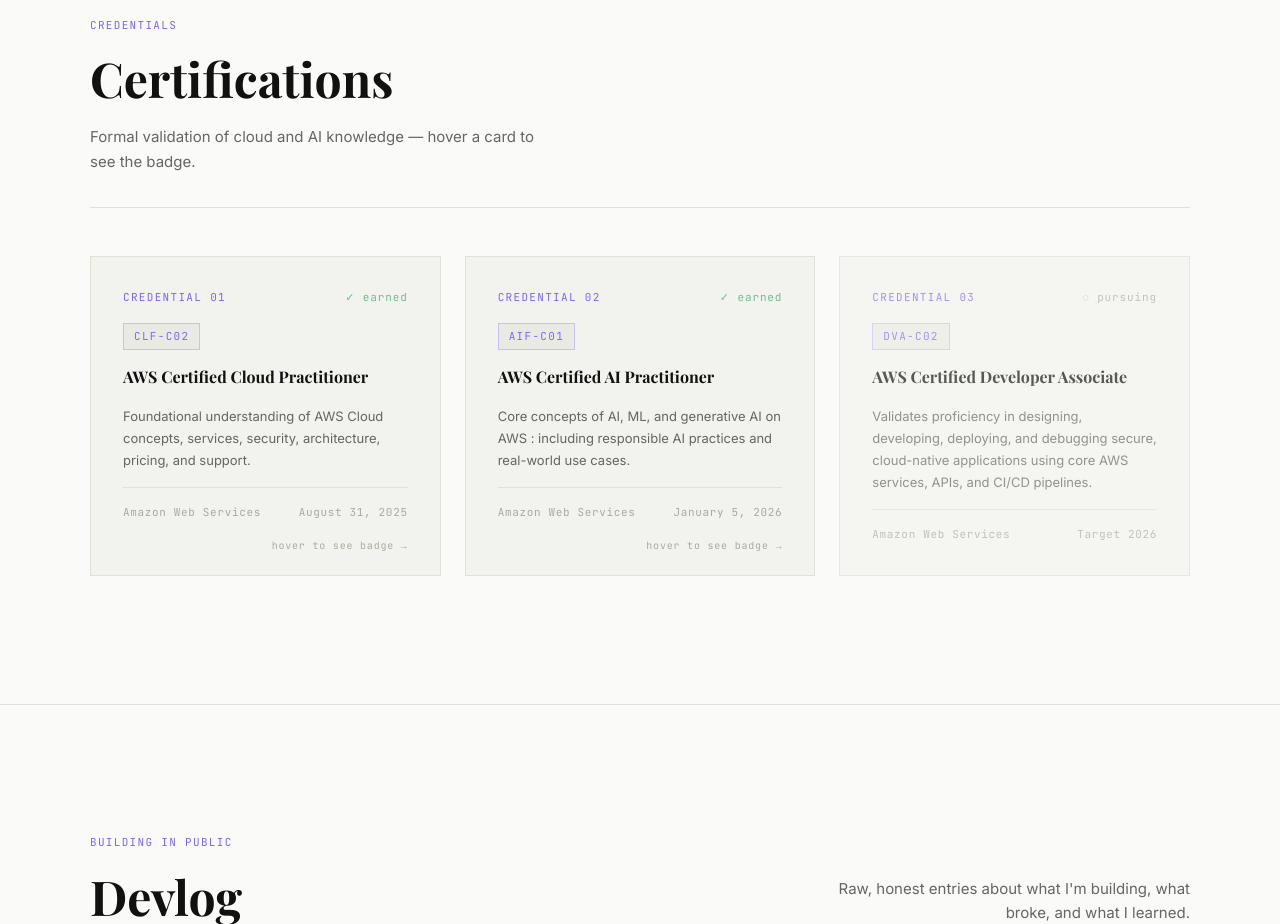
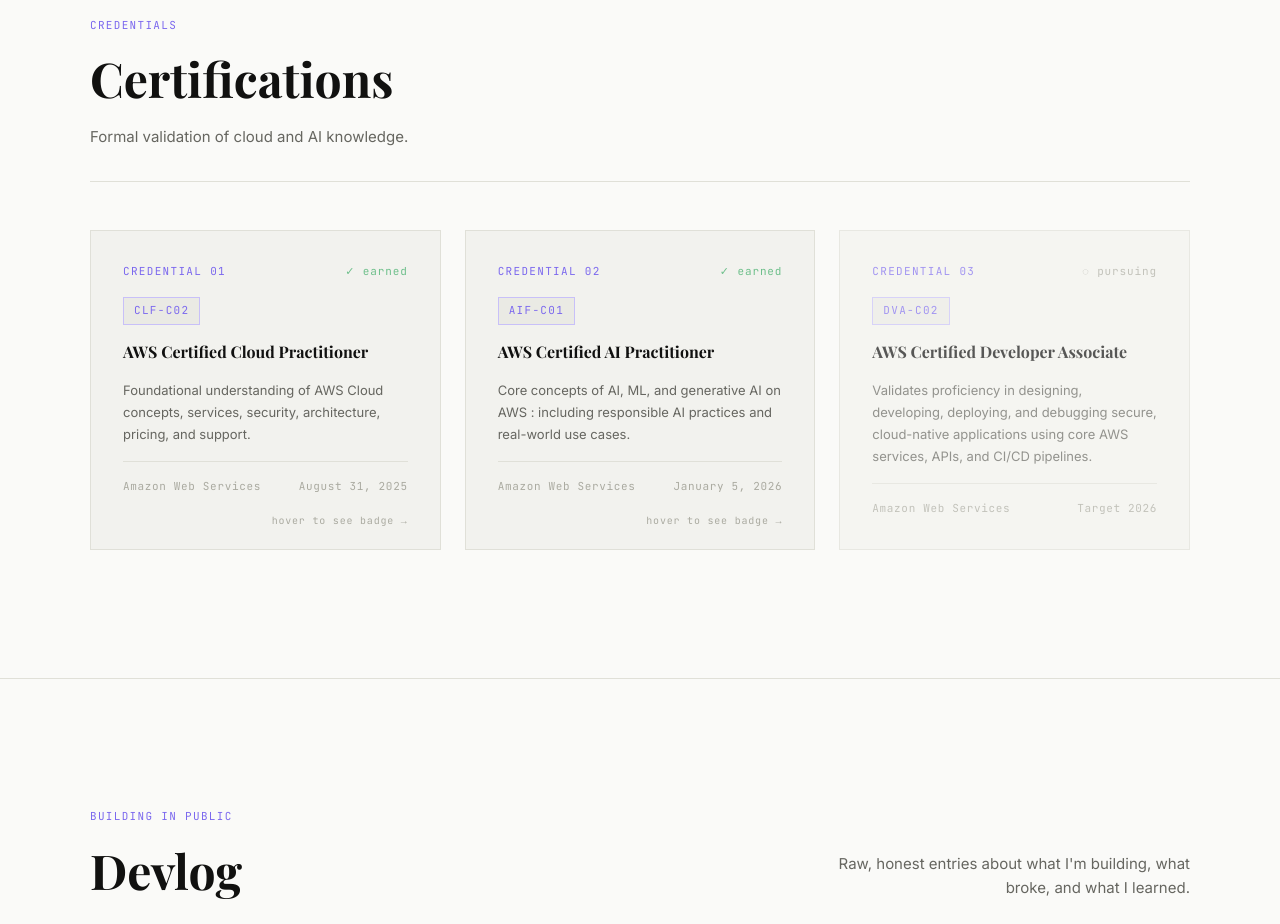
Before and after one commit to Code-Surbhi/SurbhiExplains, a React (Vite) app: page / in a window 1280 px wide. Shown: the part 2980-3904 px from the top of the page. Built offline with nearby package versions, Linux system fonts and the light colour scheme; a web font is replaced by a local one.

Commit message:
minor imporvement in the certification cards

```diff
--- a/src/components/Certifications/Certifications.jsx
+++ b/src/components/Certifications/Certifications.jsx
@@ -124,8 +124,7 @@
           <p className="label">Credentials</p>
           <h2 className="certifications__title">Certifications</h2>
           <p className="certifications__subtitle">
-            Formal validation of cloud and AI knowledge — hover a card to see
-            the badge.
+            Formal validation of cloud and AI knowledge.
           </p>
         </div>
 
```
